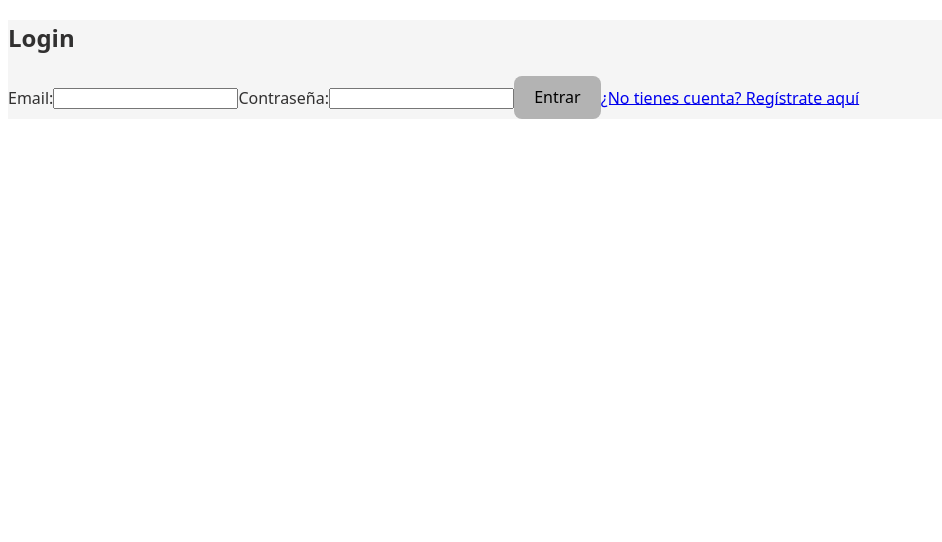
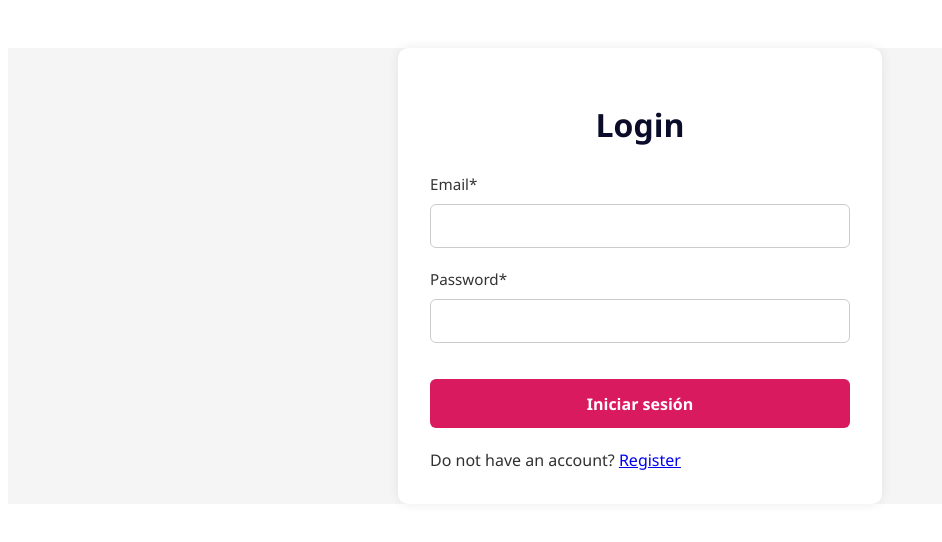
Before and after one commit to GreilynES/Progra4ProyectoFrontend, a React (Vite) app in the folder frontendProgra4/: page /login in a window 1280 px wide. Shown: the top 542 px of the page, without its empty margins (0-942 px from the left). Built offline with nearby package versions, Linux system fonts and the light colour scheme.

Commit message:
cambios oferta postulada

```diff
--- a/frontendProgra4/src/App.css
+++ b/frontendProgra4/src/App.css
@@ -108,3 +108,124 @@ button:focus-visible {
 .navbar button:hover {
   text-decoration: underline;
 }
+
+/* Estilo para el OffersPageAll */
+
+.offers-page-container {
+  max-width: 1000px;
+  margin: 2rem auto;
+  padding: 1rem;
+  font-family: 'Segoe UI', Tahoma, Geneva, Verdana, sans-serif;
+}
+
+.offers-button {
+  background-color: #da1a5f;
+  color: #fff;
+  font-weight: bold;
+  padding: 0.85rem 1.5rem;
+  border: none;
+  border-radius: 6px;
+  cursor: pointer;
+  font-size: 1rem;
+  margin-bottom: 1.5rem;
+  transition: background-color 0.3s;
+}
+
+.offers-button:hover {
+  background-color: #c01452;
+}
+
+.offers-title {
+  font-size: 1.8rem;
+  margin-bottom: 1rem;
+  color: #0b0c2a;
+  font-weight: bold;
+}
+
+.offers-loading,
+.offers-no-results {
+  font-size: 1rem;
+  color: #555;
+  margin-top: 1rem;
+}
+
+.offers-grid {
+  display: grid;
+  gap: 1.5rem;
+  grid-template-columns: repeat(auto-fit, minmax(280px, 1fr));
+}
+
+/*login y register*/
+
+.register-container, .login-container {
+  max-width: 420px;
+  margin: 3rem auto;
+  padding: 2rem;
+  background-color: #fff;
+  border-radius: 10px;
+  font-family: 'Segoe UI', Tahoma, Geneva, Verdana, sans-serif;
+  box-shadow: 0 0 12px rgba(0, 0, 0, 0.08);
+}
+
+.register-title, .login-title {
+  text-align: center;
+  font-size: 2rem;
+  margin-bottom: 1.5rem;
+  color: #0b0c2a;
+  font-weight: bold;
+}
+
+.register-form, .login-form {
+  display: flex;
+  flex-direction: column;
+  gap: 1.25rem;
+}
+
+.register-field, .login-field {
+  display: flex;
+  flex-direction: column;
+}
+
+.register-label, .login-label {
+  font-weight: 500;
+  margin-bottom: 0.5rem;
+  font-size: 0.95rem;
+  color: #333;
+}
+
+.register-input, .login-input {
+  padding: 0.75rem 1rem;
+  border-radius: 6px;
+  border: 1px solid #ccc;
+  font-size: 1rem;
+  transition: border-color 0.2s;
+}
+
+.register-input:focus, .login-input:focus {
+  border-color: #0056b3;
+  outline: none;
+}
+
+.register-error, .login-error {
+  color: red;
+  font-size: 0.8rem;
+  margin-top: 0.25rem;
+}
+
+.register-button, .login-button {
+  background-color: #da1a5f;
+  color: #fff;
+  font-weight: bold;
+  padding: 0.85rem;
+  border: none;
+  border-radius: 6px;
+  cursor: pointer;
+  font-size: 1rem;
+  transition: background-color 0.3s;
+}
+
+.register-button:hover:not(:disabled), .login-button:hover:not(:disabled) {
+  background-color: #c01452
+}
+
+/*Alertas style register y login*/
--- a/frontendProgra4/src/card/OfferCard.tsx
+++ b/frontendProgra4/src/card/OfferCard.tsx
@@ -1,4 +1,4 @@
-function OfferCard({ offer, onApply }: any) {
+function OfferCard({ offer, onApply, hasApplied }: any) {
   return (
     <div className="border rounded-xl p-4 bg-black text-white space-y-2">
       <p><strong>Nombre Empresa:</strong> {offer.companyName}</p>
@@ -8,18 +8,37 @@ function OfferCard({ offer, onApply }: any) {
       <p><strong>Habilidades:</strong></p>
       <div className="flex flex-wrap gap-2">
         {offer.skillNames.map((skill: string, i: number) => (
-          <span key={i} className="px-3 py-1 border rounded-lg text-sm">
+          <span
+            key={i} className="px-3 py-1 border rounded-lg text-sm">
             {skill}
           </span>
         ))}
       </div>
 
-      <button
-        onClick={onApply}
-        className="mt-4 px-4 py-2 bg-blue-600 rounded-lg hover:bg-blue-700"
-      >
-        Aplicar a esta oferta
-      </button>
+      {hasApplied ? (
+        <button
+          disabled
+          style={{
+            marginTop: "1rem",
+            padding: "0.5rem 1rem",
+            backgroundColor: "#d1fae5",
+            color: "#065f46",
+            border: "1px solid #10b981",
+            borderRadius: "8px",
+            cursor: "not-allowed",
+            fontWeight: "bold",
+            opacity: 0.85,
+          }}
+        >
+          ✅ Postulado
+        </button>
+      ) : (
+        <button
+          onClick={onApply}
+           className="className=mt-4 px-4 py-2 bg-blue-600 rounded-lg hover:bg-blue-700" >
+          🚀 Postularse
+        </button>
+      )}
     </div>
   );
 }
--- /dev/null
+++ b/frontendProgra4/src/models/Candidates/CandidateLogin.ts
@@ -0,0 +1,9 @@
+export interface Candidate {
+    email: string,
+    password: string;
+}
+
+export const CandidateLoginInitialState = {
+    email: '',
+    password: ''
+}
--- a/frontendProgra4/src/pages/LoginPage.tsx
+++ b/frontendProgra4/src/pages/LoginPage.tsx
@@ -1,16 +1,14 @@
 import { useForm } from '@tanstack/react-form';
 import { useLoginMutation } from '../services/Candidate/CandidateHook';
 import { Link, useRouter } from '@tanstack/react-router';
+import { CandidateLoginInitialState } from '../models/Candidates/CandidateLogin';
 
 const Login = () => {
   const router = useRouter()
   const loginMutation = useLoginMutation();
 
   const form = useForm({
-    defaultValues: {
-      email: '',
-      password: '',
-    },
+    defaultValues: CandidateLoginInitialState,
     onSubmit: async ({ value }) => {
   try {
     await loginMutation.mutateAsync(value);
@@ -23,52 +21,69 @@ const Login = () => {
   });
 
   return (
+  <div className="login-container">
+      <h1 className="login-title">Login</h1>
+
       <form
+        className="login-form"
         onSubmit={(e) => {
           e.preventDefault();
           form.handleSubmit();
         }}
       >
-      <h2>Login</h2>
-
         <form.Field name="email">
           {(field) => (
-          <>
-            <label>Email:</label>
+            <div className="login-field">
+              <label className="login-label" htmlFor="email">Email*</label>
               <input
+                className="login-input"
+                id="email"
+                type="email"
                 value={field.state.value}
                 onChange={(e) => field.handleChange(e.target.value)}
                 onBlur={field.handleBlur}
               />
-          </>
+            </div>
           )}
         </form.Field>
 
         <form.Field name="password">
           {(field) => (
-          <>
-            <label>Contraseña:</label>
+            <div className="login-field">
+              <label className="login-label" htmlFor="password">Password*</label>
               <input
+                className="login-input"
+                id="password"
                 type="password"
                 value={field.state.value}
                 onChange={(e) => field.handleChange(e.target.value)}
                 onBlur={field.handleBlur}
               />
-          </>
+            </div>
           )}
         </form.Field>
 
-      <form.Subscribe selector={(state) => [state.canSubmit, state.isSubmitting]}>
-        {([canSubmit, isSubmitting]) => (
-          <button type="submit" disabled={!canSubmit}>
-            {isSubmitting ? 'Entrando...' : 'Entrar'}
+        {/* Eliminado: Olvidé mi contraseña */}
+
+        <form.Subscribe
+          selector={(state) => [state.canSubmit, state.isSubmitting]}
+          children={([canSubmit, isSubmitting]) => (
+            <button
+              type="submit"
+              disabled={!canSubmit}
+              className="login-button"
+              style={{ marginTop: '1rem' }}
+            >
+              {isSubmitting ? 'Iniciando...' : 'Iniciar sesión'}
             </button>
           )}
-      </form.Subscribe>
-      <Link to="/register">
-        ¿No tienes cuenta? Regístrate aquí
-      </Link>
+        />
+
+        <div className="login-info">
+          Do not have an account? <Link to="/register">Register</Link>
+        </div>
       </form>
+    </div>
   );
 };
 
--- a/frontendProgra4/src/pages/OffersPageMine.tsx
+++ b/frontendProgra4/src/pages/OffersPageMine.tsx
@@ -1,4 +1,4 @@
-import OfferCard from "../card/OfferCard";
+
 import OfferCardMine from "../card/OfferCardMine";
 import { router } from "../router/router";
 import { useMyApplications } from "../services/Offer/OfferHook";
--- a/frontendProgra4/src/pages/ProfilePage.tsx
+++ b/frontendProgra4/src/pages/ProfilePage.tsx
@@ -1,27 +1,31 @@
-import { useEffect } from "react";
+
 import { useCandidateSkills, useLoggedCandidate } from "../services/Candidate/CandidateHook";
 
 const ProfilePage = () => {
-  const { candidate, isLoading } = useLoggedCandidate();
-  const {
-    allSkills,
-    candidateSkills,
-    loadSkills,
-    loadCandidateSkills,
-    toggleSkill,
-    hasSkill,
-  } = useCandidateSkills(candidate?.id);
+  // const { candidate, isLoading } = useLoggedCandidate();
+  // const {
+  //   allSkills,
 
-  // ✅ Limpiar skills anteriores y cargar nuevos cuando cambia el candidato
-  useEffect(() => {
-    if (candidate?.id) {
-      loadSkills();
-      loadCandidateSkills();
-    }
-  }, [candidate?.id]); // <-- Detecta cambio de ID específicamente
+  //   toggleSkill,
+  //   hasSkill,
+  // } = useCandidateSkills(candidate?.id);
 
-  if (isLoading) return <p>Cargando datos del candidato...</p>;
-  if (!candidate) return <p>No hay información del candidato logueado.</p>;
+  // // ✅ Limpiar skills anteriores y cargar nuevos cuando cambia el candidato
+  // useEffect(() => {
+  //   if (candidate?.id) {
+  //     loadSkills();
+  //     loadCandidateSkills();
+  //   }
+  // }, [candidate?.id]); // <-- Detecta cambio de ID específicamente
+
+  // if (isLoading) return <p>Cargando datos del candidato...</p>;
+  // if (!candidate) return <p>No hay información del candidato logueado.</p>;
+
+    const { candidate, isLoading } = useLoggedCandidate();
+    const {allSkills,toggleSkill,hasSkill,} = useCandidateSkills(candidate?.id);
+
+    if (isLoading) return <p>Cargando datos del candidato...</p>;
+    if (!candidate) return <p>No hay información del candidato logueado.</p>;
 
   return (
     <div className="p-6 space-y-4">
--- a/frontendProgra4/src/services/Offer/OfferHook.ts
+++ b/frontendProgra4/src/services/Offer/OfferHook.ts
@@ -1,4 +1,4 @@
-import { useMutation, useQuery } from "@tanstack/react-query";
+import { useMutation, useQuery, useQueryClient } from "@tanstack/react-query";
 import { applyToOffer, getMatchedOffers, getMyApplications } from "./OfferService";
 
 
@@ -11,11 +11,27 @@ export const useMatchedOffers = (candidateId: number) => {
 };
 
 
-export const useApplyToOffer = (candidateId:number, offerId:number) => {
-  return useQuery({
-    queryKey: ["hasApplied", candidateId, offerId],
-    queryFn: () => applyToOffer(candidateId, offerId),
-    enabled: !!candidateId && !!offerId,
+// export const useApplyToOffer = (candidateId:number, offerId:number) => {
+//   return useQuery({
+//     queryKey: ["hasApplied", candidateId, offerId],
+//     queryFn: () => applyToOffer(candidateId, offerId),
+//     enabled: !!candidateId && !!offerId,
+//   });
+// };
+
+export const useApplyToOffer = (candidateId: number) => {
+  const queryClient = useQueryClient();
+
+  return useMutation({
+    mutationFn: (offerId: number) => applyToOffer(candidateId, offerId),
+    onSuccess: () => {
+      queryClient.invalidateQueries({ queryKey: ["myApplications", candidateId] });
+    },
+    onError: (error: any) => {
+      const message = error?.response?.data?.message || "Error al postularse";
+      alert(message);
+      queryClient.invalidateQueries({ queryKey: ["myApplications", candidateId] });
+    },
   });
 };
 
```
Also changed, not shown: frontendProgra4/src/pages/OffersPageAll.tsx (+24 -27 lines), frontendProgra4/src/pages/candidates/RegisterPage.tsx (+15 -7 lines), frontendProgra4/src/services/Candidate/CandidateHook.ts (+105 -42 lines). Lines whose indentation alone changed are shown as unchanged.
